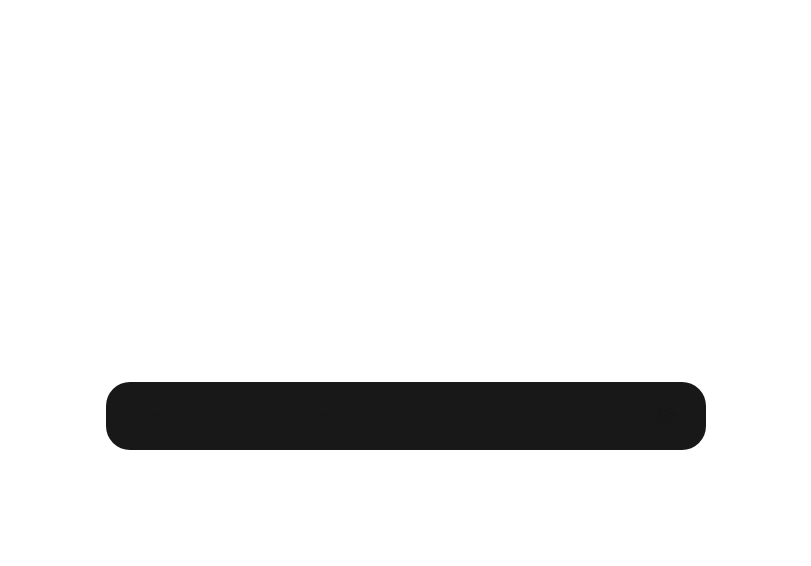
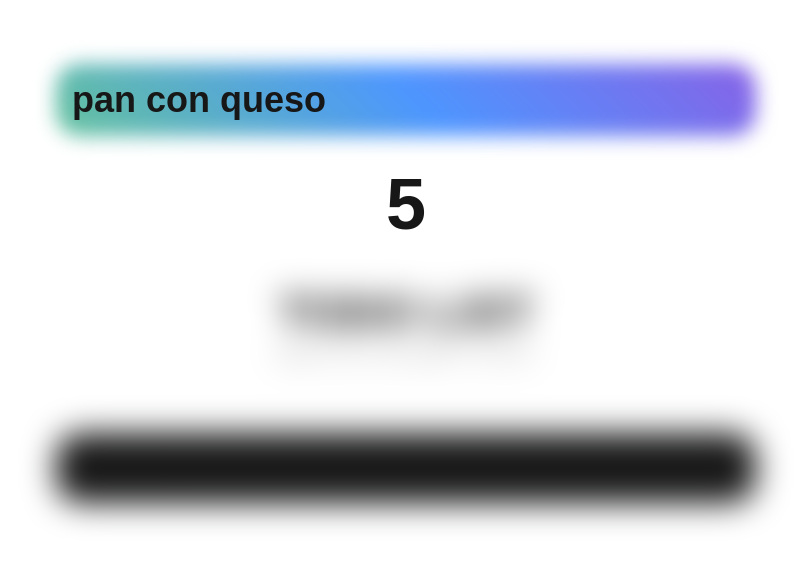
Before and after one commit to SrDyw/todo-list, a Next.js app: page / in a window 1280 px wide. Shown: the top 566 px of the page, without its empty margins (234-1045 px from the left). Built offline with nearby package versions, Linux system fonts and the light colour scheme.

Commit message:
improve list view & add select todo ft

```diff
--- a/app/globals.css
+++ b/app/globals.css
@@ -42,8 +42,16 @@ input:is(:-webkit-autofill, :autofill) {
   transform: translate(-50%, -50%);
   width: calc(100% + 6px);
   height: calc(100% + 6px);
-  background: linear-gradient(45deg,
-      #ff6b6b, #ff8e35, #ffd93d, #6bcf7f, #4d96ff, #9d4edd, #ff6b6b);
+  background: linear-gradient(
+    45deg,
+    #ff6b6b,
+    #ff8e35,
+    #ffd93d,
+    #6bcf7f,
+    #4d96ff,
+    #9d4edd,
+    #ff6b6b
+  );
   background-size: 400% 400%;
   border-radius: 26px;
   opacity: 0;
@@ -60,8 +68,16 @@ input:is(:-webkit-autofill, :autofill) {
   transform: translate(-50%, -50%);
   width: calc(100% + 16px);
   height: calc(100% + 16px);
-  background: linear-gradient(45deg,
-      #ff6b6b, #ff8e35, #ffd93d, #6bcf7f, #4d96ff, #9d4edd, #ff6b6b);
+  background: linear-gradient(
+    45deg,
+    #ff6b6b,
+    #ff8e35,
+    #ffd93d,
+    #6bcf7f,
+    #4d96ff,
+    #9d4edd,
+    #ff6b6b
+  );
   background-size: 400% 400%;
   border-radius: 30px;
   animation: rainbow-flow 4s linear infinite;
@@ -89,7 +105,6 @@ input:is(:-webkit-autofill, :autofill) {
   }
 }
 
-/* Estados adicionales para mejor UX */
 .rainbow-outline:hover::after {
   opacity: 0.7;
 }
@@ -148,9 +163,82 @@ input:is(:-webkit-autofill, :autofill) {
   }
 }
 
-
 .task-list {
   max-height: 0;
-  overflow: hidden;
   transition: max-height 0.2s;
 }
+.task-list::-webkit-scrollbar {
+  background: transparent;
+  width: 6px;
+}
+
+.task-list::-webkit-scrollbar-thumb {
+  background-color: #181818;
+  border-radius: 6px;
+}
+
+/* bubble chat effect */
+.task-item::before {
+  content: "";
+  width: 32px;
+  z-index: -1;
+  height: 30px;
+  position: absolute;
+  bottom: -12px;
+  left: 0;
+  background-color: #181818;
+  clip-path: polygon(0% 0%, 0 100%, 100% 100%);
+  transform: rotate(90deg);
+}
+
+.todo-modal {
+  background-color: white;
+  position: relative;
+}
+
+.todo-modal::after {
+  content: "";
+  width: 100%;
+  height: 100%;
+  position: absolute;
+  top: 0;
+  left: 0;
+  border-radius: 24px;
+  background: linear-gradient(
+    45deg,
+    #ff6b6b,
+    #ff8e35,
+    #ffd93d,
+    #6bcf7f,
+    #4d96ff,
+    #9d4edd,
+    #ff6b6b
+  );
+  background-size: 400% 400%;
+  animation: rainbow-flow 4s linear infinite;
+  filter: blur(10px);
+  z-index: 1;
+}
+
+.move-up-animation {
+  animation: moveup 300ms cubic-bezier(0.075, 0.82, 0.165, 1) forwards;
+}
+
+.move-down-animation {
+  animation: moveup 300ms cubic-bezier(0.075, 0.82, 0.165, 1) reverse;
+}
+
+.todo-modal > div {
+  z-index: 5;
+}
+
+@keyframes moveup {
+  0% {
+    transform: translateY(100px);
+    opacity: 0;
+  }
+  100% {
+    transform: translateY(0);
+    opacity: 1;
+  }
+}
--- a/app/layout.tsx
+++ b/app/layout.tsx
@@ -2,6 +2,7 @@ import type { Metadata } from "next";
 import { Geist, Geist_Mono } from "next/font/google";
 import "./globals.css";
 import TodoProvider from "@/context/TodoContext";
+import TodoModalProvider from "@/context/TodoModalContext";
 
 const geistSans = Geist({
   variable: "--font-geist-sans",
@@ -29,7 +30,7 @@ export default function RootLayout({
         className={`${geistSans.variable} ${geistMono.variable} antialiased`}
       >
         <TodoProvider>
-          {children}
+          <TodoModalProvider>{children}</TodoModalProvider>
         </TodoProvider>
       </body>
     </html>
--- a/app/page.tsx
+++ b/app/page.tsx
@@ -3,34 +3,61 @@
 import { useStorage } from "@/hooks/useStorage";
 import { useTask } from "@/hooks/useTask";
 import { ITask, ITaskSet } from "@/types/task";
-import React, { FormEvent, FormEventHandler, useContext, useEffect, useRef } from "react";
-import IcSend from "@/components/icons/IcSend"
-import IcClose from "@/components/icons/IcClose"
+import React, {
+  FormEvent,
+  FormEventHandler,
+  useContext,
+  useEffect,
+  useRef,
+  useState,
+} from "react";
+import IcSend from "@/components/icons/IcSend";
+import IcClose from "@/components/icons/IcClose";
 import Button from "@/components/ui/Button";
 import { TodoContext } from "@/context/TodoContext";
-import { TodoContextType } from "@/types/core/type";
+import {
+  ITodo,
+  TodoContextType,
+  TodoModalContextType,
+} from "@/types/core/type";
+import { TodoItem } from "@/components/TodoItem";
+import { TodoModalContext } from "@/context/TodoModalContext";
 
 export default function page() {
   const { getTask } = useTask();
-  const { todos, saveTodos, deleteTodo } = useContext(TodoContext) as TodoContextType
-  const listRef = useRef<HTMLUListElement>(null)
+  const { todos, saveTodos, deleteTodo, getActiveTodos } = useContext(
+    TodoContext
+  ) as TodoContextType;
 
+  const { setSelectedTodo } = useContext(
+    TodoModalContext
+  ) as TodoModalContextType;
+  const listRef = useRef<HTMLUListElement>(null);
+  const containerRef = useRef<HTMLDivElement>(null);
+  const [titleInput, setTitleInput] = useState<string>("");
   useEffect(() => {
     listRef.current!.style.maxHeight = listRef.current?.scrollHeight + "px";
 
-    console.log(todos);
+    updateContainerState();
   }, [todos]);
 
   const handleSubmit = (event: FormEvent<HTMLFormElement>) => {
     event.preventDefault();
     const formData: FormData = new FormData(event.currentTarget);
 
+    const title = formData.get("task-title")!.toString();
+
+    if (title == "") return;
+
     saveTodos({
-      id: crypto.randomUUID(),
-      title: formData.get("task-title")!.toString(),
-      deleted: false
+      id: Math.random().toString(),
+      title,
+      deleted: false,
     });
-  }
+
+    updateContainerState();
+    setTitleInput("");
+  };
 
   const onDeleteTask = (id: string, element: HTMLElement) => {
     element.className += " task-out-animation";
@@ -38,41 +65,80 @@ export default function page() {
       element.classList.add("hidden");
       deleteTodo(id);
       updateHeight();
-
-      console.log(todos);
-    }, 300)
-  }
+      updateContainerState();
+    }, 300);
+  };
 
   const updateHeight = () => {
     listRef.current!.style.maxHeight = listRef.current?.scrollHeight + "px";
+  };
+
+  const handleTodoClick = (todo: ITodo) => {
+    setSelectedTodo(todo);
+  };
+
+  function updateContainerState() {
+    const activeTodos = getActiveTodos();
+
+    console.log(activeTodos.length);
+
+    if (activeTodos.length >= 1) {
+      containerRef.current?.classList.add("justify-between");
+      containerRef.current?.classList.remove("justify-center");
+    }
+    if (activeTodos.length < 1) {
+      containerRef.current?.classList.add("justify-center");
+      containerRef.current?.classList.remove("justify-between");
+    }
   }
 
   return (
     <>
       <div className="h-screen w-screen flex justify-center items-center flex-col">
-        <div className="w-[80%] max-w-[600px]">
-          <ul className="flex flex-col mb-8 gap-2 task-list" ref={listRef}>
-            {
-              todos.map((todo, i) => (
-                <li key={i} className="bg-[#181818] p-2 pl-4 rounded-3xl fade-in-animation flex justify-between items-center"
-                  id={todo.id}>
-                  {todo.title}
-                  <Button OnClick={(e) => {
+        <div
+          className="w-[80%] min-w-[400px] max-w-[700px] h-[80vh] flex flex-col items-center justify-center"
+          ref={containerRef}
+        >
+          <h1 className="text-5xl font-black uppercase mb-6 text-center leading-8">
+            Todo List
+            <br />
+            <span className="font-bold opacity-30 text-lg">
+              What do you want to do?
+            </span>
+          </h1>
+          <ul
+            className="w-[90%] flex flex-col mb-8 task-list mx-auto overflow-y-scroll px-3 "
+            ref={listRef}
+          >
+            <div className="mt-2"></div>
+            {todos.map((todo) => (
+              <TodoItem todo={todo} key={todo.id} onClick={handleTodoClick}>
+                <Button
+                  OnClick={(e) => {
+                    e.stopPropagation()
                     const li = e.currentTarget.parentElement;
-                    onDeleteTask(todo.id, li!)
-                  }} Icon={<IcClose />} />
-                </li>
-              ))
-            }
+                    onDeleteTask(todo.id, li!);
+                  }}
+                  Icon={<IcClose />}
+                  className="hover:bg-white hover:text-black"
+                />
+              </TodoItem>
+            ))}
           </ul>
-          <form action="" className="w-full flex justify-center items-center" onSubmit={handleSubmit}>
-            <div className="bg-[#181818] rounded-3xl  rainbow-outline flex flex-nowrap items-center w-full">
+          <form
+            action=""
+            className="w-full flex justify-center items-center"
+            onSubmit={handleSubmit}
+          >
+            <div className="bg-[#181818] rounded-3xl border-1  border-[#282c34] rainbow-outline flex flex-nowrap items-center w-full">
               <input
                 name="task-title"
                 type="text"
-                className="bg-transparent outline-0 border-0 pl-4 font-bold text-3xl p-4 flex-1 placeholder:font-medium placeholder:text-2xl"
+                className="bg-transparent outline-0 pl-4 font-bold text-3xl p-4 w-full placeholder:font-medium placeholder:text-2xl"
                 placeholder="Some awsome name!"
                 autoComplete="off"
+                value={titleInput}
+                onChange={(e) => setTitleInput(e.currentTarget.value)}
               />
               <Button Icon={<IcSend />} />
             </div>
--- /dev/null
+++ b/components/TodoItem.tsx
@@ -0,0 +1,27 @@
+import { ITodo } from "@/types/core/type";
+import React from "react";
+
+export const TodoItem = ({
+  todo,
+  children,
+  className,
+  onClick,
+}: {
+  todo: ITodo | null;
+  children?: React.ReactNode;
+  className?: string;
+  onClick?: (todo: ITodo) => void;
+}) => {
+  return todo != null ? (
+    <li
+      className={`bg-[#181818] p-2 pl-4 rounded-3xl mx-auto fade-in-animation flex justify-between items-center relative task-item mb-4 w-[90%] hover:scale-[1.05] transition duration-150 rainbow-outline ${className}`}
+      id={todo.id}
+      onClick={() => onClick?.(todo)}
+    >
+      <p className="font-semibold">{todo.title}</p>
+      {children}
+    </li>
+  ) : (
+    <></>
+  );
+};
--- a/components/ui/Button.tsx
+++ b/components/ui/Button.tsx
@@ -1,11 +1,19 @@
 import { ButtonProps } from "@/types/ui/types";
 import IcSend from "../icons/IcSend";
 
-
-
-export default function Button({ Content, Icon, OnClick }: ButtonProps) {
-    return <button className="cursor-pointer shrink-0 flex justify-center items-center gap-2 hover:bg-[#1f1f1f] rounded-full mx-4 p-3"onClick={OnClick}>
-        {Content}
-        <span>{Icon}</span>
+export default function Button({
+  Content,
+  Icon,
+  OnClick,
+  className,
+}: ButtonProps) {
+  return (
+    <button
+      className={`cursor-pointer shrink-0 flex justify-center items-center gap-2 hover:bg-[#1f1f1f] rounded-full mx-4 p-3 ${className}`}
+      onClick={OnClick}
+    >
+      {Content}
+      <span>{Icon}</span>
     </button>
+  );
 }
--- a/context/TodoContext.tsx
+++ b/context/TodoContext.tsx
@@ -1,34 +1,52 @@
-'use client'
+"use client";
 
 import { ITodo, TodoContextType } from "@/types/core/type";
 import React, { useState } from "react";
 
 export const TodoContext = React.createContext<TodoContextType | null>(null);
 
-const TodoProvider: React.FC<{ children: React.ReactNode }> = ({ children }) => {
-    const [todos, setTodos] = useState<ITodo[]>([]);
+const TodoProvider: React.FC<{ children: React.ReactNode }> = ({
+  children,
+}) => {
+  const [todos, setTodos] = useState<ITodo[]>([
+    // {
+    //   id: "hola",
+    //   deleted: false,
+    //   title: "titl1",
+    // },
+    // {
+    //   id: "hol2",
+    //   deleted: false,
+    //   title: "titl2",
+    // },
+    // {
+    //   id: "hol3",
+    //   deleted: false,
+    //   title: "titl3",
+    // },
+  ]);
 
-    const saveTodos = (todo: ITodo) => {
-        const newTodo: ITodo = {
-            ...todo,
-            id: crypto.randomUUID()
-        }
+  const getActiveTodos = (): ITodo[] => todos.filter((x) => x.deleted == false);
 
-        setTodos([...todos, newTodo]);
+  const saveTodos = (todo: ITodo) => {
+    setTodos([...todos, todo]);
+  };
+
+  const deleteTodo = (id: string) => {
+    let todo = todos.find((x) => x.id === id);
+    if (todo != undefined) {
+      todo.deleted = true;
     }
+    // setTodos(todos.filter(x => x.id != id));
+  };
 
-    const deleteTodo = (id: string) => {
-        let todo = todos.find(x => x.id === id);
-        if (todo != undefined)
-        {
-            todo.deleted = true;
-        }
-        // setTodos(todos.filter(x => x.id != id));
-    }
-
-    return <TodoContext.Provider value={{ saveTodos, todos, deleteTodo }}>
-        {children}
+  return (
+    <TodoContext.Provider
+      value={{ saveTodos, todos, deleteTodo, getActiveTodos }}
+    >
+      {children}
     </TodoContext.Provider>
-}
+  );
+};
 
 export default TodoProvider;
--- /dev/null
+++ b/context/TodoModalContext.tsx
@@ -0,0 +1,80 @@
+"use client";
+
+import { TodoItem } from "@/components/TodoItem";
+import {
+  ITodo,
+  TodoModalContextType,
+  TodoContextType,
+} from "@/types/core/type";
+import React, { useContext, useEffect, useRef, useState } from "react";
+import { TodoContext } from "./TodoContext";
+import { todo } from "node:test";
+import { formatTime, getSplitedTime } from "@/lib/libs";
+
+export const TodoModalContext =
+  React.createContext<TodoModalContextType | null>(null);
+
+const TodoModalProvider: React.FC<{ children: React.ReactNode }> = ({
+  children,
+}) => {
+  const [selectedTodo, setSelectedTodo] = useState<ITodo | null>({
+    deleted: false,
+    id: "asdasd",
+    title: "pan con queso",
+  });
+
+  const modalRef = useRef<HTMLDivElement | null>(null);
+
+  const onClose = () => {
+    modalRef.current?.classList.remove("move-up-animation");
+    setTimeout(() => {
+      modalRef.current?.classList.add("move-down-animation");
+      setTimeout(() => {
+        setSelectedTodo(null);
+      }, 280);
+    }, 100);
+  };
+
+  const [time, setTime] = useState<number>(0);
+
+  useEffect(() => {
+    const interval = setInterval(() => {
+      setTime((prevTime) => {
+        console.log(formatTime(getSplitedTime(prevTime)));
+        return prevTime + 1;
+      });
+    }, 1000);
+
+    return () => {
+      clearInterval(interval);
+    };
+  }, [selectedTodo]);
+
+  return (
+    <TodoModalContext.Provider value={{ setSelectedTodo }}>
+      {selectedTodo != null && (
+        <div
+          className="fixed top-0 w-screen h-screen z-50 backdrop-blur-lg"
+          onClick={onClose}
+        >
+          <div className="move-up-animation" ref={modalRef}>
+            <div
+              className="my-16 text-4xl bg-[#181818] rounded-3xl mx-auto flex justify-between items-center relative mb-4 w-[90%] p-4 max-w-[700px] todo-modal cursor-pointer"
+              onClick={onClose}
+            >
+              <div className="">
+                <p className="font-bold">{selectedTodo.title}</p>
+              </div>
+            </div>
+            <div className="w-full justify-center text-center mt-8 ">
+              <p className="text-7xl font-black">{time}</p>
+            </div>
+          </div>
+        </div>
+      )}
+      {children}
+    </TodoModalContext.Provider>
+  );
+};
+
+export default TodoModalProvider;
--- /dev/null
+++ b/hooks/useTodoModal.ts
@@ -0,0 +1,11 @@
+import { ITodo, TodoModalType } from "@/types/core/type";
+import { useState } from "react";
+
+export const useTodoModal = (): TodoModalType => {
+  const [isOpen, setIsOpen] = useState<boolean>(false);
+
+  const onOpen = (todo : ITodo) => setIsOpen(true);
+  const onClose = () => setIsOpen(false);
+
+  return { isOpen };
+};
--- /dev/null
+++ b/lib/libs.ts
@@ -0,0 +1,19 @@
+import { TimeType } from "./type";
+
+export function getSplitedTime(seconds: any): TimeType {
+  let s = seconds;
+  const hours = Math.floor(s / 3600);
+  s %= 3600;
+  const minutes = Math.floor(s / 60);
+  s %= 60;
+
+  console.log(s);
+  return { hours, minutes, seconds: s };
+}
+
+export function formatTime({ hours, minutes, seconds }: TimeType) {
+  const h = hours.toString().padStart(2, "0");
+  const m = minutes.toString().padStart(2, "0");
+  const s = seconds.toString().padStart(2, "0");
+  return `${h}:${m}:${s}`;
+}
--- /dev/null
+++ b/lib/type.d.ts
@@ -0,0 +1,5 @@
+export type TimeType = {
+    hours: number,
+    minutes: number,
+    seconds : number
+}
--- a/types/core/type.d.ts
+++ b/types/core/type.d.ts
@@ -1,11 +1,20 @@
 export interface ITodo {
-    id: string,
-    title: string,
-    deleted: boolean
+  id: string;
+  title: string;
+  deleted: boolean;
 }
 
 export type TodoContextType = {
-    todos : ITodo[];
-    saveTodos: (todo : ITodo) => void;
-    deleteTodo: (id: string) => void;
-}
+  todos: ITodo[];
+  saveTodos: (todo: ITodo) => void;
+  deleteTodo: (id: string) => void;
+  getActiveTodos: () => ITodo[];
+};
+
+export type TodoModalContextType = {
+  setSelectedTodo: (todo: ITodo) => void;
+};
+
+export type TodoModalType = {
+  isOpen: boolean;
+};
--- a/types/ui/types.d.ts
+++ b/types/ui/types.d.ts
@@ -3,5 +3,6 @@ import React, { MouseEventHandler } from "react";
 export interface ButtonProps {
     Content?: string,
     Icon?: React.ReactNode,
-    OnClick?: MouseEventHandler<HTMLButtonElement>
+    OnClick?: MouseEventHandler<HTMLButtonElement>,
+    className?: string
 }
```
